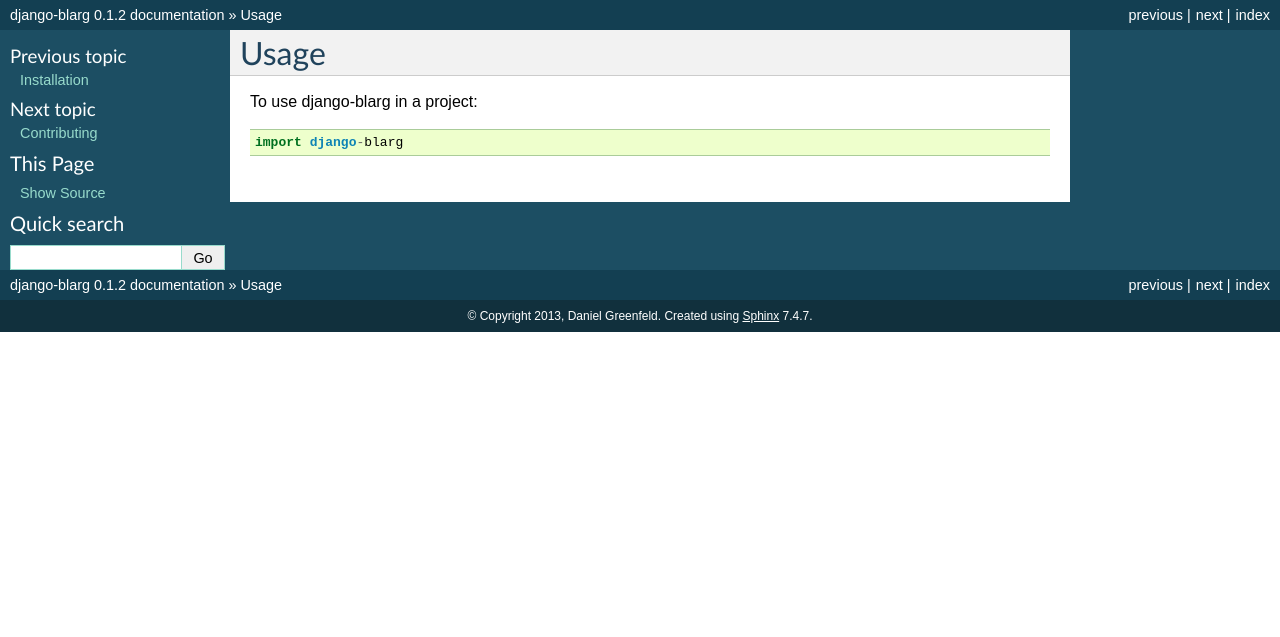
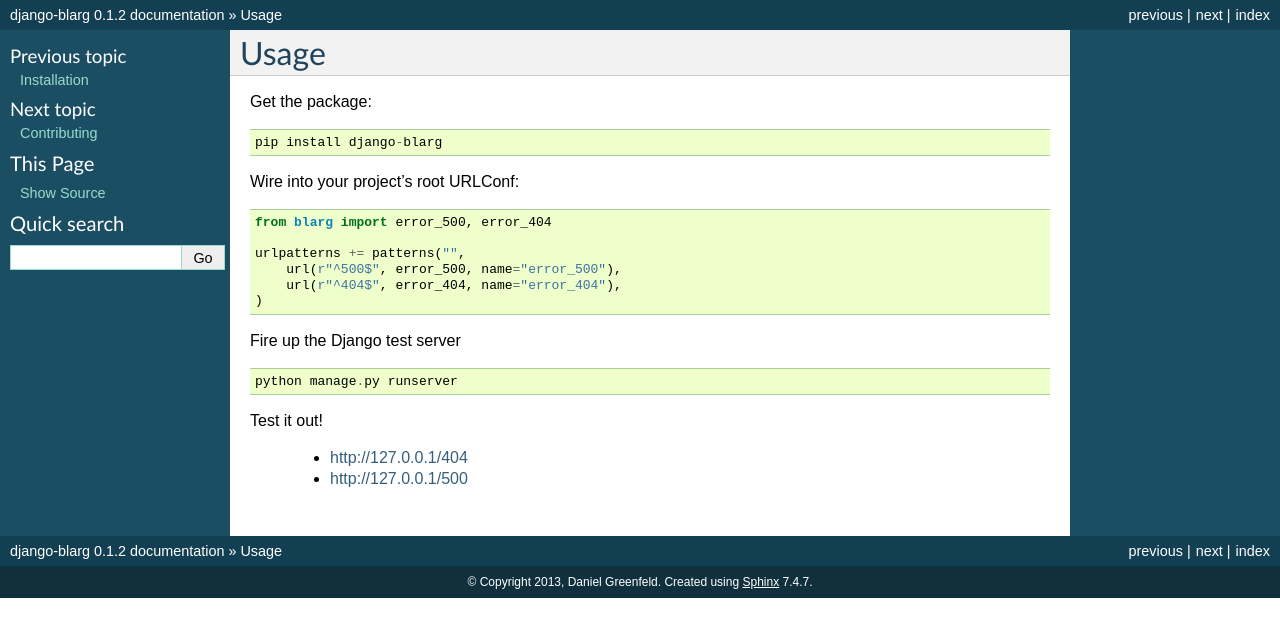
Before and after one commit to pydanny/django-blarg, a Sphinx documentation site: the page built from docs/usage.rst, in a window 1280 px wide. Shown: the top 637 px of the page. Built offline with Sphinx 7.4.7, drawn with Linux system fonts in a browser that asks for light colours; the version number is read from the project's files by our own code.

```diff
--- a/docs/conf.py
+++ b/docs/conf.py
@@ -28,7 +28,7 @@ project_root = os.path.dirname(cwd)
 # version is used.
 sys.path.insert(0, project_root)
 
-import django-blarg
+import blarg
 
 # -- General configuration -----------------------------------------------------
 
@@ -60,9 +60,9 @@ copyright = u'2013, Daniel Greenfeld'
 # built documents.
 #
 # The short X.Y version.
-version = django-blarg.__version__
+version = 0.1.2
 # The full version, including alpha/beta/rc tags.
-release = django-blarg.__version__
+release = 0.1.2
 
 # The language for content autogenerated by Sphinx. Refer to documentation
 # for a list of supported languages.
--- a/docs/usage.rst
+++ b/docs/usage.rst
@@ -2,6 +2,30 @@
 Usage
 ========
 
-To use django-blarg in a project::
+Get the package:
 
-	import django-blarg
+.. code-block:: python
+
+    pip install django-blarg
+
+Wire into your project's root URLConf:
+
+.. code-block:: python
+
+    from blarg import error_500, error_404
+
+    urlpatterns += patterns("",
+        url(r"^500$", error_500, name="error_500"),
+        url(r"^404$", error_404, name="error_404"),
+    )
+
+Fire up the Django test server
+
+.. code-block:: python
+
+    python manage.py runserver
+
+Test it out!
+
+    * http://127.0.0.1/404
+    * http://127.0.0.1/500
```
Also changed, not shown: README.rst (+16 -0 lines).
